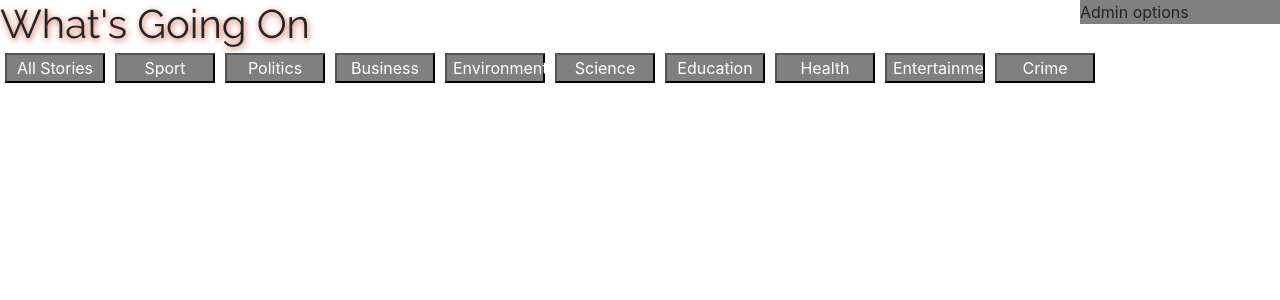
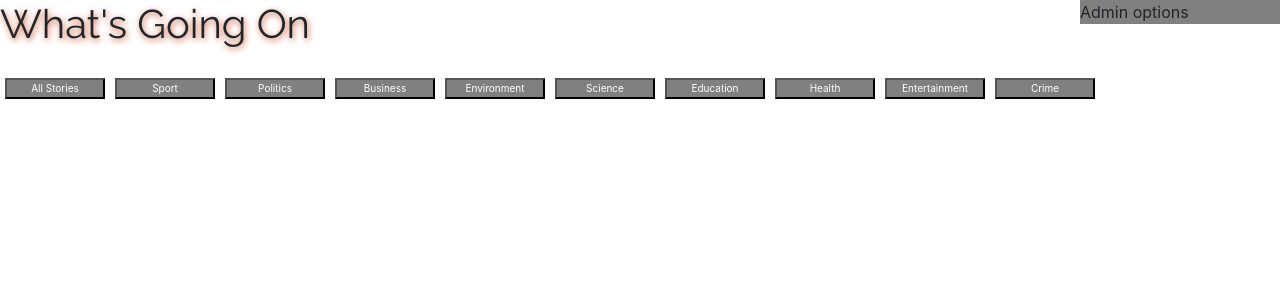
Before and after one commit to evebram/React_News_App, a React (Create React App) app: page / in a window 1280 px wide. Shown: the top 300 px of the page. Built offline with nearby package versions, Linux system fonts and the light colour scheme; no server answers.

Commit message:
folder structure modified

```diff
--- a/src/components/Category.js
+++ b/src/components/Category.js
@@ -1,5 +1,5 @@
 import React from 'react';
-import './Category.css';
+import './css/Category.css';
 
 const Category = ({filterArray, filterArrayAll}) => {
 
--- a/src/components/Header.js
+++ b/src/components/Header.js
@@ -1,5 +1,5 @@
 import React, { Component } from 'react';
-import './Header.css';
+import './css/Header.css';
 
 class Header extends Component {
   render() {
--- a/src/components/NavBar.js
+++ b/src/components/NavBar.js
@@ -1,5 +1,5 @@
 import React from 'react';
-import './NavBar.css';
+import './css/NavBar.css';
 import {Link} from "react-router-dom";
 
 
--- a/src/components/NewsItem.js
+++ b/src/components/NewsItem.js
@@ -1,5 +1,5 @@
 import React from 'react';
-import './NewsItem.css';
+import './css/NewsItem.css';
 import Collapsible from 'react-collapsible';
 const NewsItem = (props) => {
 
--- a/src/components/TopNewsItem.js
+++ b/src/components/TopNewsItem.js
@@ -1,5 +1,5 @@
 import React from 'react';
-import './TopNewsItem.css';
+import './css/TopNewsItem.css';
 import Collapsible from 'react-collapsible';
 
 const TopNewsItem = (props) => {
--- a/src/components/TopNewsList.js
+++ b/src/components/TopNewsList.js
@@ -34,7 +34,6 @@ const TopNewsList = (props) => {
   } else {
       return(
       <>
-      <hr />
       {selectArray()}
     </>
     )
--- a/src/components/Category.css
+++ b/src/components/css/Category.css
@@ -12,6 +12,6 @@
   color: white;
   width: 100px;
   margin: 5px;
-
-
+  font-size: 10px;
+  margin-top: 30px;
 }
```
Also changed, not shown: src/components/css/Header.css (renamed from src/components/Header.css), src/components/css/NavBar.css (renamed from src/components/NavBar.css), src/components/css/NewsItem.css (renamed from src/components/NewsItem.css), src/components/css/TopNewsItem.css (renamed from src/components/TopNewsItem.css).
